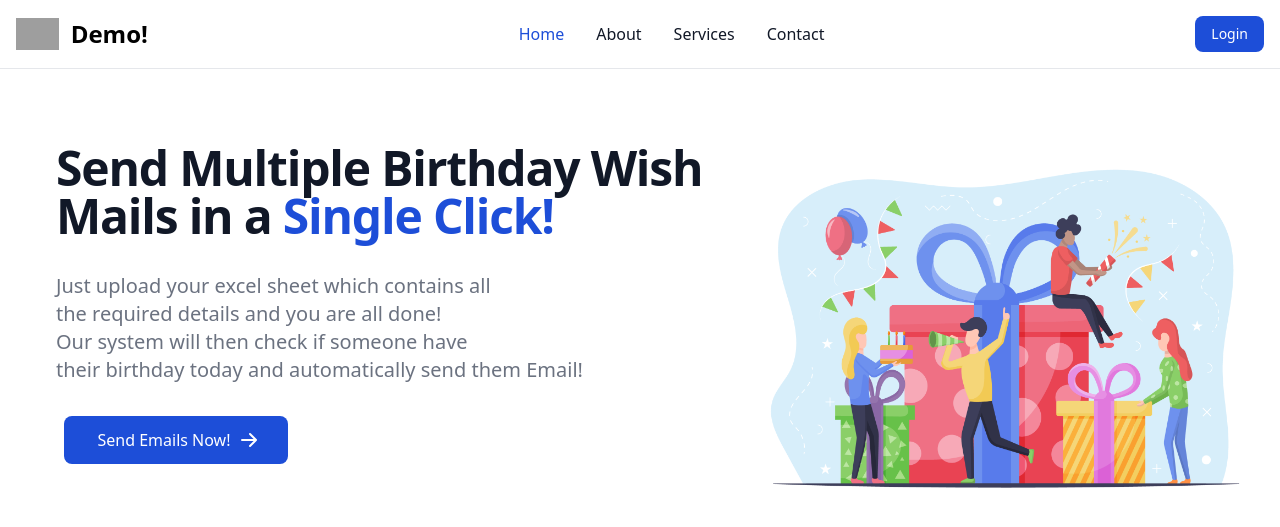
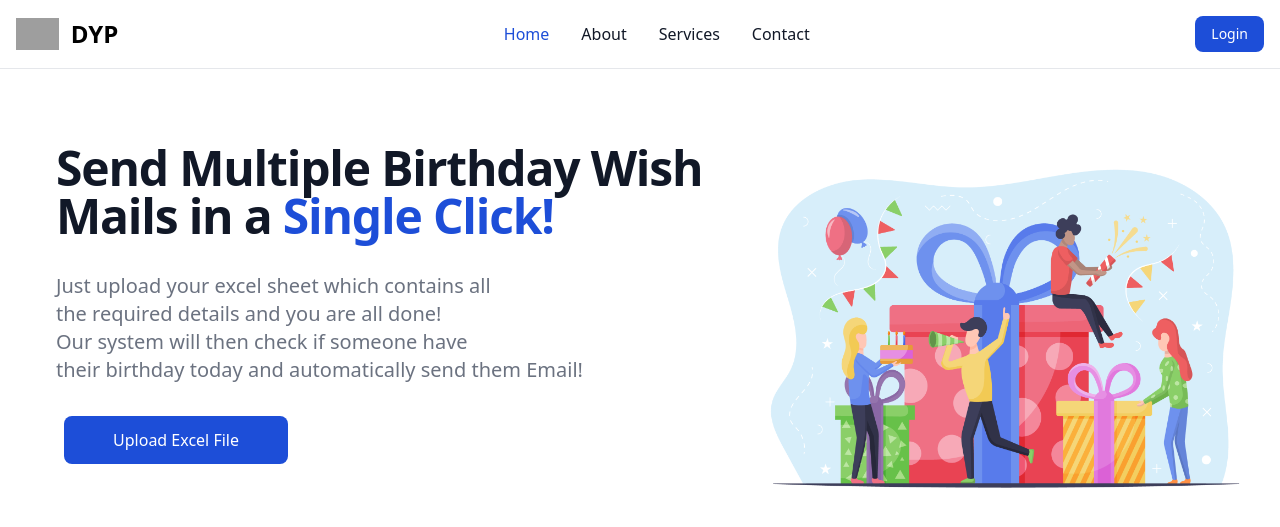
Before and after one commit to ParagKale09/Email_Sender, a Flask app: page / in a window 1280 px wide. Shown: the top 527 px of the page. Run offline with Flask 3, Linux system fonts and the light colour scheme; some libraries are stand-ins or nearby versions; grey boxes are pictures that could not be loaded.

Commit message:
Update index.html

```diff
--- a/templates/index.html
+++ b/templates/index.html
@@ -5,31 +5,35 @@
     <meta http-equiv="X-UA-Compatible" content="IE=edge" />
     <meta name="viewport" content="width=device-width, initial-scale=1.0" />
     <script src="https://cdn.tailwindcss.com"></script>
-    <title>Mini Project</title>
+    <link
+      href="https://cdnjs.cloudflare.com/ajax/libs/flowbite/1.8.0/flowbite.min.css"
+      rel="stylesheet"
+    />
+    <title>Birthday Mails</title>
   </head>
   <body>
     <nav
-      class="bg-white dark:bg-gray-900 fixed w-full z-20 top-0 left-0 border-b border-gray-200 dark:border-gray-600"
+      class="bg-white fixed w-full z-20 top-0 left-0 border-b border-gray-200"
     >
       <div
         class="max-w-screen-xl flex flex-wrap items-center justify-between mx-auto p-4"
       >
-        <a href="https://flowbite.com/" class="flex items-center">
+        <a href="/" class="flex items-center">
           <img
             src="https://flowbite.com/docs/images/logo.svg"
             class="h-8 mr-3"
             alt="Flowbite Logo"
           />
           <span
-            class="self-center text-2xl font-semibold whitespace-nowrap dark:text-white"
-            >Demo!</span
+            class="self-center text-2xl font-semibold whitespace-nowrap font-bold"
+            >DYP</span
           >
         </a>
         <div class="flex md:order-2">
           <a href="#"
             ><button
               type="button"
-              class="text-white bg-blue-700 hover:bg-blue-800 focus:ring-4 focus:outline-none focus:ring-blue-300 font-medium rounded-lg text-sm px-4 py-2 text-center mr-3 md:mr-0 dark:bg-blue-600 dark:hover:bg-blue-700 dark:focus:ring-blue-800"
+              class="text-white bg-blue-700 hover:bg-blue-800 focus:ring-4 focus:outline-none focus:ring-blue-300 font-medium rounded-lg text-sm px-4 py-2 text-center mr-3 md:mr-0"
             >
               Login
             </button></a
@@ -38,7 +42,7 @@
           <button
             data-collapse-toggle="navbar-sticky"
             type="button"
-            class="inline-flex items-center p-2 text-sm text-gray-500 rounded-lg md:hidden hover:bg-gray-100 focus:outline-none focus:ring-2 focus:ring-gray-200 dark:text-gray-400 dark:hover:bg-gray-700 dark:focus:ring-gray-600"
+            class="inline-flex items-center p-2 text-sm text-gray-500 rounded-lg md:hidden hover:bg-gray-100 focus:outline-none focus:ring-2 focus:ring-gray-200"
             aria-controls="navbar-sticky"
             aria-expanded="false"
           >
@@ -63,12 +67,12 @@
           id="navbar-sticky"
         >
           <ul
-            class="flex flex-col p-4 md:p-0 mt-4 font-medium border border-gray-100 rounded-lg bg-gray-50 md:flex-row md:space-x-8 md:mt-0 md:border-0 md:bg-white dark:bg-gray-800 md:dark:bg-gray-900 dark:border-gray-700"
+            class="flex flex-col p-4 md:p-0 mt-4 font-medium border border-gray-100 rounded-lg bg-gray-50 md:flex-row md:space-x-8 md:mt-0 md:border-0 md:bg-white"
           >
             <li>
               <a
                 href="#"
-                class="block py-2 pl-3 pr-4 text-white bg-blue-700 rounded md:bg-transparent md:text-blue-700 md:p-0 md:dark:text-blue-500"
+                class="block py-2 pl-3 pr-4 text-white bg-blue-700 rounded md:bg-transparent md:text-blue-700 md:p-0"
                 aria-current="page"
                 >Home</a
               >
@@ -76,21 +80,21 @@
             <li>
               <a
                 href="#"
-                class="block py-2 pl-3 pr-4 text-gray-900 rounded hover:bg-gray-100 md:hover:bg-transparent md:hover:text-blue-700 md:p-0 md:dark:hover:text-blue-500 dark:text-white dark:hover:bg-gray-700 dark:hover:text-white md:dark:hover:bg-transparent dark:border-gray-700"
+                class="block py-2 pl-3 pr-4 text-gray-900 rounded hover:bg-gray-100 md:hover:bg-transparent md:hover:text-blue-700 md:p-0"
                 >About</a
               >
             </li>
             <li>
               <a
                 href="#"
-                class="block py-2 pl-3 pr-4 text-gray-900 rounded hover:bg-gray-100 md:hover:bg-transparent md:hover:text-blue-700 md:p-0 md:dark:hover:text-blue-500 dark:text-white dark:hover:bg-gray-700 dark:hover:text-white md:dark:hover:bg-transparent dark:border-gray-700"
+                class="block py-2 pl-3 pr-4 text-gray-900 rounded hover:bg-gray-100 md:hover:bg-transparent md:hover:text-blue-700 md:p-0"
                 >Services</a
               >
             </li>
             <li>
               <a
                 href="mailto:paragkale49@gmail.com"
-                class="block py-2 pl-3 pr-4 text-gray-900 rounded hover:bg-gray-100 md:hover:bg-transparent md:hover:text-blue-700 md:p-0 md:dark:hover:text-blue-500 dark:text-white dark:hover:bg-gray-700 dark:hover:text-white md:dark:hover:bg-transparent dark:border-gray-700"
+                class="block py-2 pl-3 pr-4 text-gray-900 rounded hover:bg-gray-100 md:hover:bg-transparent md:hover:text-blue-700 md:p-0"
                 >Contact</a
               >
             </li>
@@ -118,25 +122,94 @@
           Our system will then check if someone have <br />
           their birthday today and automatically send them Email!
         </p>
-        <a
-          href="/send"
+      </div>
+    </main>
+
+    <!-- Modal toggle -->
+    <button
+      data-modal-target="file-upload-modal"
+      data-modal-toggle="file-upload-modal"
       class="ml-16 mb-4 flex items-center justify-center w-56 px-5 py-3 text-base font-medium text-center text-white bg-blue-700 rounded-lg hover:bg-blue-800 focus:ring-4 focus:ring-blue-300"
+      type="button"
     >
-          Send Emails Now!
+      Upload Excel File
+    </button>
+
+    <!-- Main modal -->
+    <div
+      id="file-upload-modal"
+      tabindex="-1"
+      aria-hidden="true"
+      class="fixed top-0 left-0 right-0 z-50 hidden w-full p-4 overflow-x-hidden overflow-y-auto md:inset-0 h-[calc(100%-1rem)] max-h-full"
+    >
+      <div class="relative w-full max-w-md max-h-full">
+        <!-- Modal content -->
+        <div class="relative bg-white rounded-lg shadow">
+          <button
+            type="button"
+            class="absolute top-3 right-2.5 text-gray-400 bg-transparent hover:bg-gray-200 hover:text-gray-900 rounded-lg text-sm w-8 h-8 ml-auto inline-flex justify-center items-center"
+            data-modal-hide="file-upload-modal"
+          >
             <svg
-            class="w-5 h-5 ml-2 -mr-1"
-            fill="currentColor"
-            viewBox="0 0 20 20"
+              class="w-3 h-3"
+              aria-hidden="true"
               xmlns="http://www.w3.org/2000/svg"
+              fill="none"
+              viewBox="0 0 14 14"
             >
               <path
-              fill-rule="evenodd"
-              d="M10.293 3.293a1 1 0 011.414 0l6 6a1 1 0 010 1.414l-6 6a1 1 0 01-1.414-1.414L14.586 11H3a1 1 0 110-2h11.586l-4.293-4.293a1 1 0 010-1.414z"
-              clip-rule="evenodd"
-            ></path>
+                stroke="currentColor"
+                stroke-linecap="round"
+                stroke-linejoin="round"
+                stroke-width="2"
+                d="m1 1 6 6m0 0 6 6M7 7l6-6M7 7l-6 6"
+              />
             </svg>
-        </a>
+            <span class="sr-only">Close modal</span>
+          </button>
+          <div class="px-6 py-6 lg:px-8">
+            <h3 class="mb-4 text-xl font-bold text-gray-900">
+              Upload All The Details!
+            </h3>
+
+            <form method="POST" action="/upload" enctype="multipart/form-data">
+              <label for="file" class="mb-1 text-md font-bold text-gray-900"
+                >Excel file</label
+              >
+              <input
+                class="block w-full text-sm text-gray-900 border border-gray-300 mb-4 rounded-lg cursor-pointer bg-gray-50 focus:outline-none"
+                type="file"
+                name="file"
+                accept="application/vnd.openxmlformats-officedocument.spreadsheetml.sheet, application/vnd.ms-excel"
+              />
+              <label for="image" class="mb-1 text-md font-bold text-gray-900"
+                >Birthday wish image</label
+              >
+              <input
+                class="block w-full text-sm text-gray-900 border border-gray-300 mb-4 rounded-lg cursor-pointer bg-gray-50 focus:outline-none"
+                type="file"
+                name="image"
+                accept="image/*"
+              />
+              <label for="messgae" class="mb-1 text-md font-bold text-gray-900"
+                >Birthday Wish Message</label
+              >
+              <input
+                class="block w-full text-sm text-gray-900 border border-gray-300 mb-4 rounded-lg cursor-pointer bg-gray-50 focus:outline-none"
+                type="text"
+                name="message"
+              />
+              <input
+                class="w-full text-white bg-blue-700 hover:bg-blue-800 focus:ring-4 focus:outline-none focus:ring-blue-300 font-medium rounded-lg text-sm px-5 py-2.5 text-center"
+                type="submit"
+                value="Upload"
+              />
+            </form>
           </div>
-    </main>
+        </div>
+      </div>
+    </div>
+
+    <script src="https://cdnjs.cloudflare.com/ajax/libs/flowbite/1.8.0/flowbite.min.js"></script>
   </body>
 </html>
```
Lines whose indentation alone changed are shown as unchanged.
